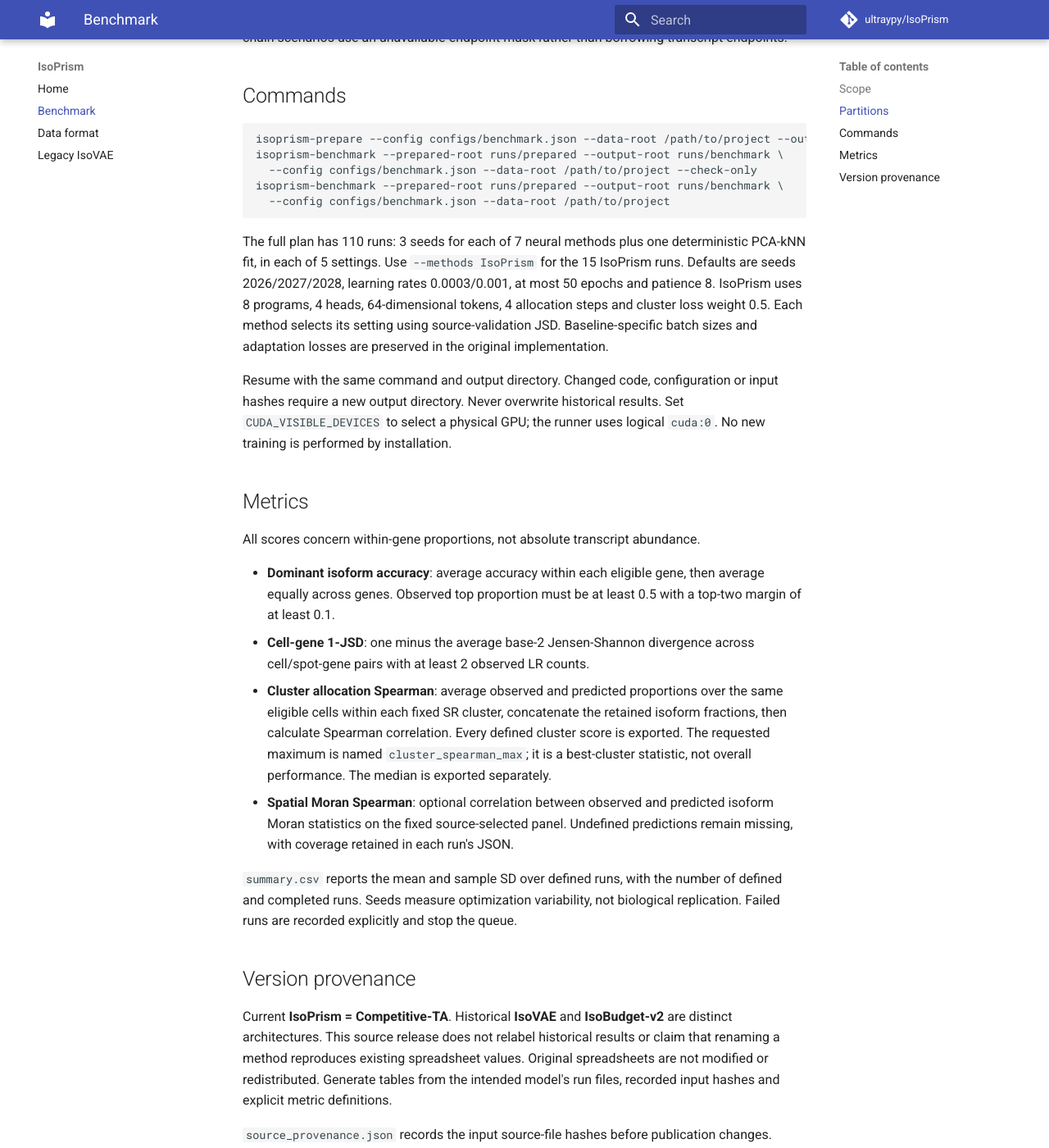
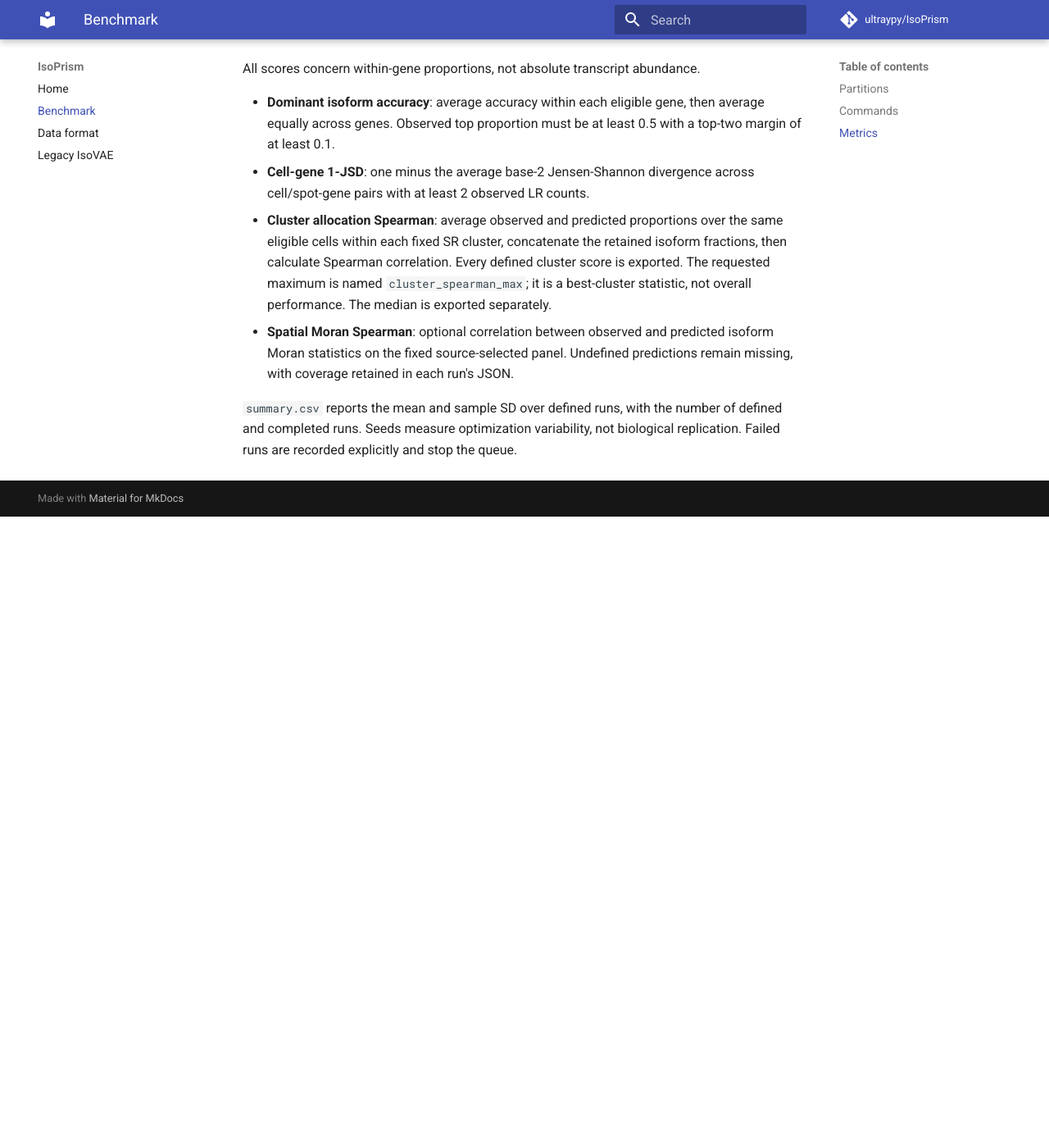
Before and after one commit to ultraypy/IsoPrism, an MkDocs documentation site: the page built from docs/benchmark.md, in a window 1280 px wide and 1400 px high, scrolled down 1159 px. Shown: the whole window at 82% size. Built offline with MkDocs 1.6.1 and Material for MkDocs 9.7.7, drawn with Linux system fonts in a browser that asks for light colours; comment, search, counter and statistics services are not loaded; after the commit the page ends 1789 px from its top, so only the background shows below that; some of the changed text lies outside the part shown.

Commit message:
Update benchmark.md

````diff
--- a/docs/benchmark.md
+++ b/docs/benchmark.md
@@ -1,10 +1,5 @@
 # Benchmark reproduction
 
-## Scope
-
-The release exposes the eight methods in Supplementary Table S2. TabResNet, FT-Transformer, BABEL and scButterfly are **task-adapted implementations**, not claims of unmodified end-to-end reproduction. Their upstream source revisions are fixed in `short2long/published_models.py`; run `python -m isoprism.upstream` after an editable installation. Upstream licenses remain with those repositories.
-
-The runner does not add Mean, PCA-Ridge, IsoBudget-v2, scHELIX or exploratory spatial models to this benchmark. Internal utility modules retain historical names for compatibility.
 
 ## Partitions
 
@@ -32,9 +27,6 @@
   --config configs/benchmark.json --data-root /path/to/project
 ```
 
-The full plan has 110 runs: 3 seeds for each of 7 neural methods plus one deterministic PCA-kNN fit, in each of 5 settings. Use `--methods IsoPrism` for the 15 IsoPrism runs. Defaults are seeds 2026/2027/2028, learning rates 0.0003/0.001, at most 50 epochs and patience 8. IsoPrism uses 8 programs, 4 heads, 64-dimensional tokens, 4 allocation steps and cluster loss weight 0.5. Each method selects its setting using source-validation JSD. Baseline-specific batch sizes and adaptation losses are preserved in the original implementation.
-
-Resume with the same command and output directory. Changed code, configuration or input hashes require a new output directory. Never overwrite historical results. Set `CUDA_VISIBLE_DEVICES` to select a physical GPU; the runner uses logical `cuda:0`. No new training is performed by installation.
 
 ## Metrics
 
@@ -46,9 +38,3 @@
 - **Spatial Moran Spearman**: optional correlation between observed and predicted isoform Moran statistics on the fixed source-selected panel. Undefined predictions remain missing, with coverage retained in each run's JSON.
 
 `summary.csv` reports the mean and sample SD over defined runs, with the number of defined and completed runs. Seeds measure optimization variability, not biological replication. Failed runs are recorded explicitly and stop the queue.
-
-## Version provenance
-
-Current **IsoPrism = Competitive-TA**. Historical **IsoVAE** and **IsoBudget-v2** are distinct architectures. This source release does not relabel historical results or claim that renaming a method reproduces existing spreadsheet values. Original spreadsheets are not modified or redistributed. Generate tables from the intended model's run files, recorded input hashes and explicit metric definitions.
-
-`source_provenance.json` records the input source-file hashes before publication changes. Tests check the scientific core, normalization, input alignment and report aggregation. Full five-setting retraining is separate from package verification.
````
